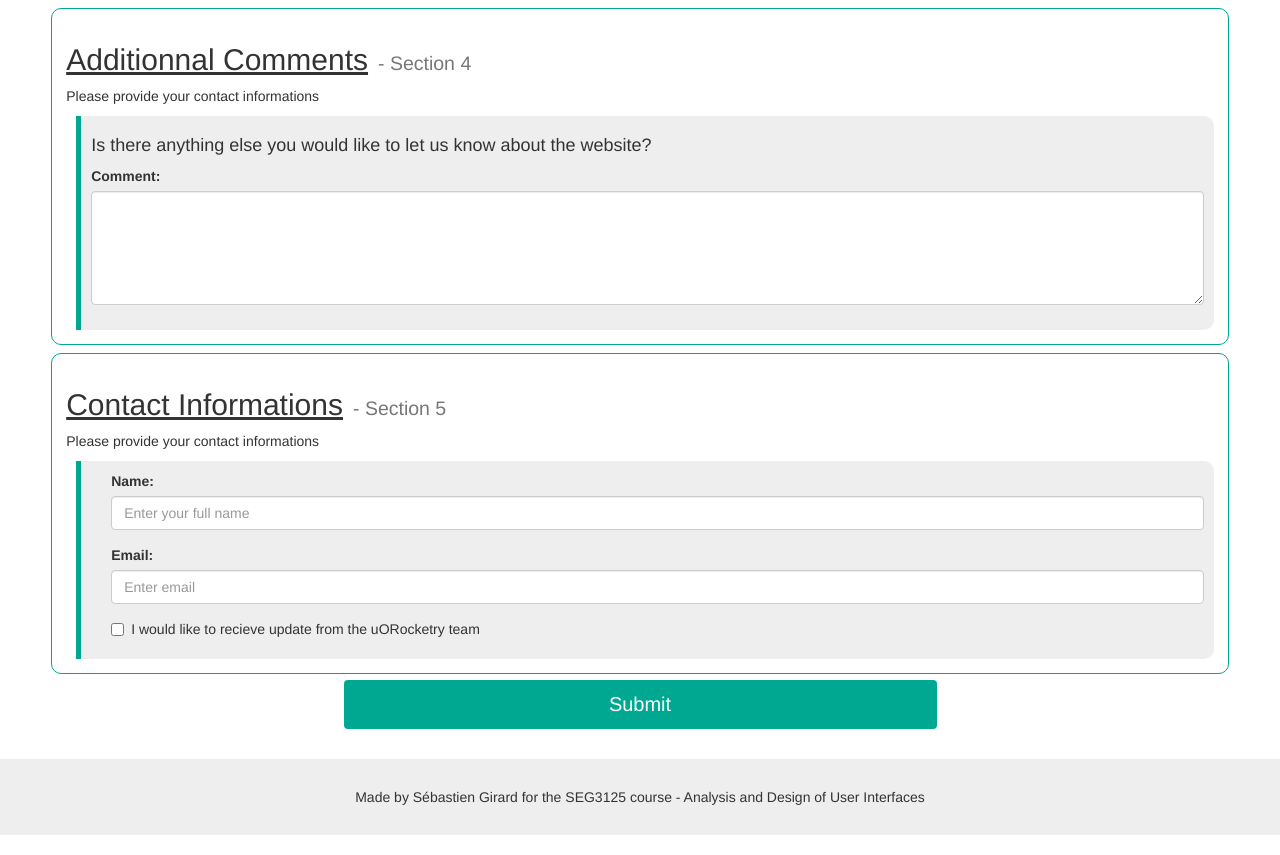
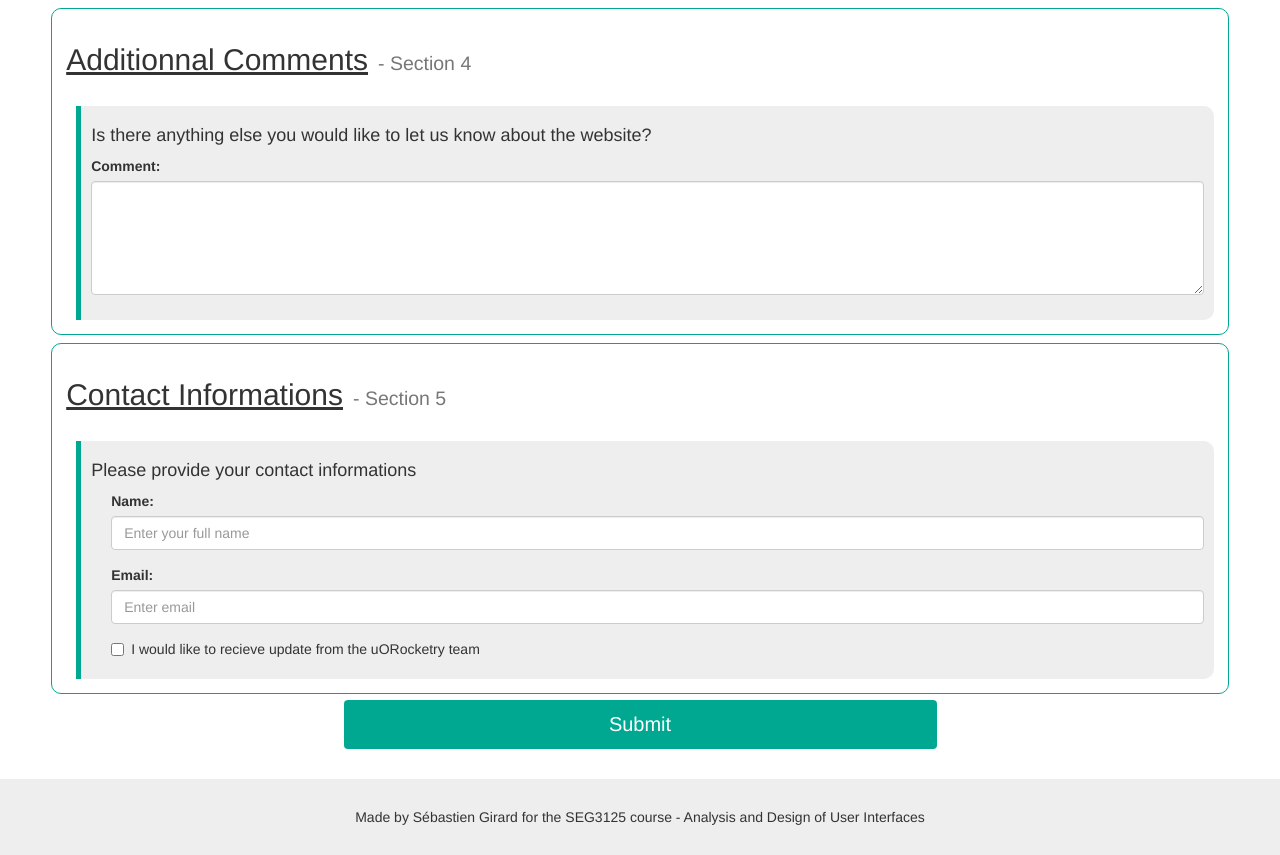
Before and after one commit to sebastiengrd/SEG3125-Survey, a plain HTML site: page index.html in a window 1280 px wide. Shown: the part 2602-3457 px from the top of the page. Drawn offline with nearby package versions, Linux system fonts and the light colour scheme.

Commit message:
minor modifications. modified typo and removed tags that are not used

```diff
--- a/index.html
+++ b/index.html
@@ -47,9 +47,7 @@
         <div class="survey-section">
             <h2><span class="section-title">Website Navigation</span><small>- Section 1</small>
             </h2>
-            <p>
 
-            </p>
             <br>
 
             <div class="survey-question">
@@ -100,9 +98,7 @@
         <div class="survey-section">
             <h2><span class="section-title">Informations on the Website</span><small>- Section 2</small>
             </h2>
-            <p>
 
-            </p>
             <br>
 
             <div class="survey-question">
@@ -175,9 +171,7 @@
         <div class="survey-section">
             <h2><span class="section-title">Website Visual Appareance</span><small>- Section 3</small>
             </h2>
-            <p>
 
-            </p>
             <br>
             <div class="survey-question">
                 <h4>Do you like the style/theme of the website in general</h4>
@@ -230,10 +224,8 @@
         <div class="survey-section">
             <h2><span class="section-title">Additionnal Comments</span><small>- Section 4</small>
             </h2>
-            <p>
-                Please provide your contact informations
-            </p>
 
+            <br>
             <div class="survey-question">
                 <h4>Is there anything else you would like to let us know about the website?</h4>
                 <div class="form-group">
@@ -246,11 +238,10 @@
         <div class="survey-section">
             <h2><span class="section-title">Contact Informations</span><small>- Section 5</small>
             </h2>
-            <p>
-                Please provide your contact informations
-            </p>
 
+            <br>
             <div class="survey-question">
+                <h4>Please provide your contact informations</h4>
                 <form action="/action_page.php">
                     <div class="form-group">
                         <label for="email">Name:</label>
```
